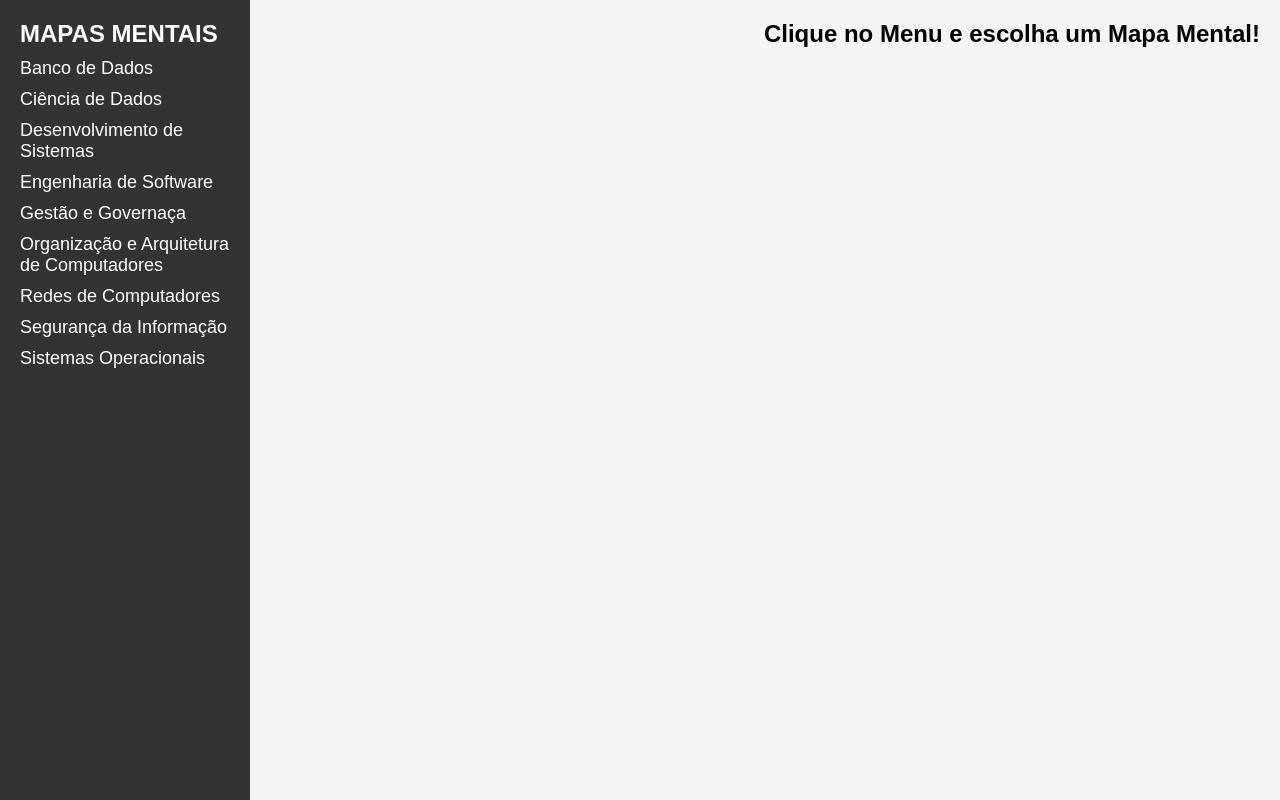
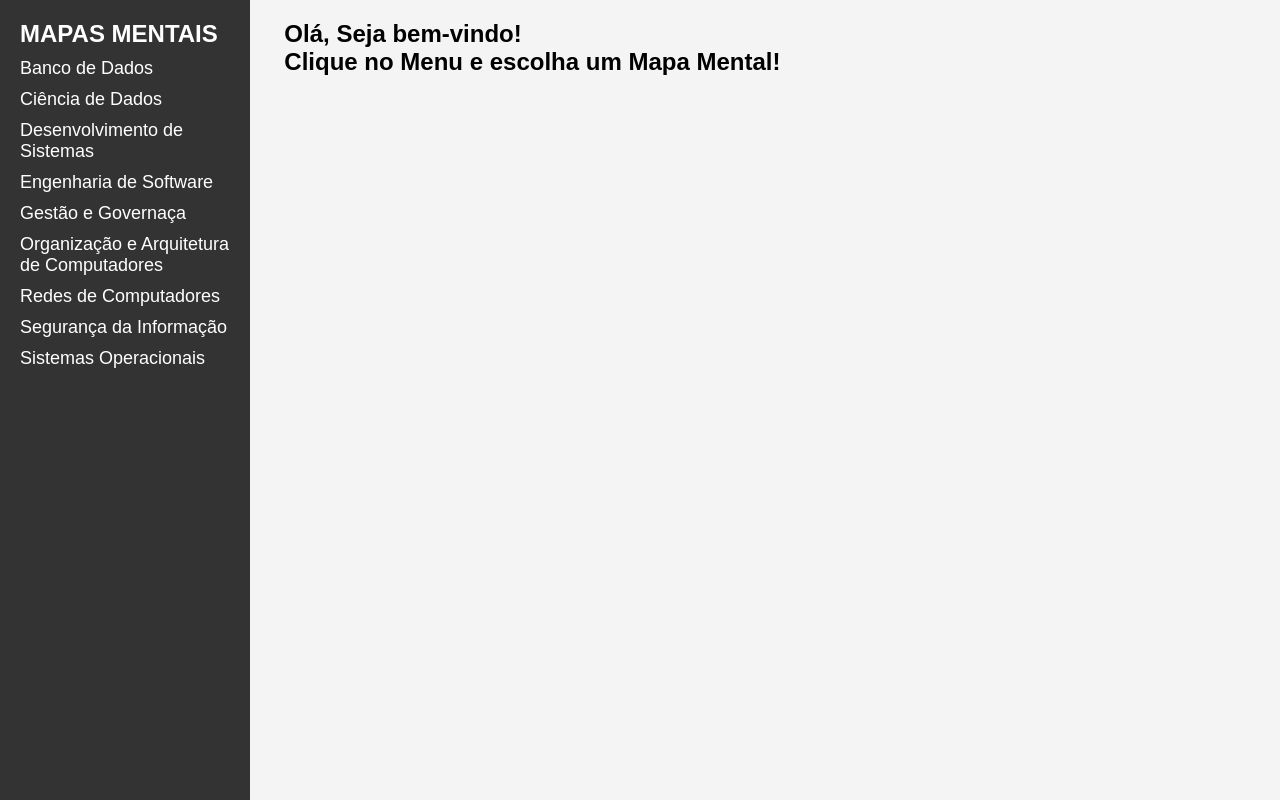
Before and after one commit to scsbsb/mapas, a plain HTML site: page index.html in a window 1280 px wide. Drawn offline with Linux system fonts and the light colour scheme.

Commit message:
Add files via upload

```diff
--- a/index.html
+++ b/index.html
@@ -74,7 +74,7 @@
         #welcome-message {
             font-size: 24px;
             font-weight: bold;
-            text-align: right;
+            text-align: left;
             margin-bottom: 10px;
         }
         #map-title {
@@ -191,7 +191,7 @@
     <!-- Conteúdo -->
     <div id="content">
         <div id="welcome-message">
-            <!--Olá, <span id="username"></span>! Seja bem-vindo!-->
+            Olá, <!--<span id="username"></span>--> Seja bem-vindo!
              <h4> Clique no Menu e escolha um Mapa Mental! </h4>
         </div>
         <div id="map-title"></div>
```
